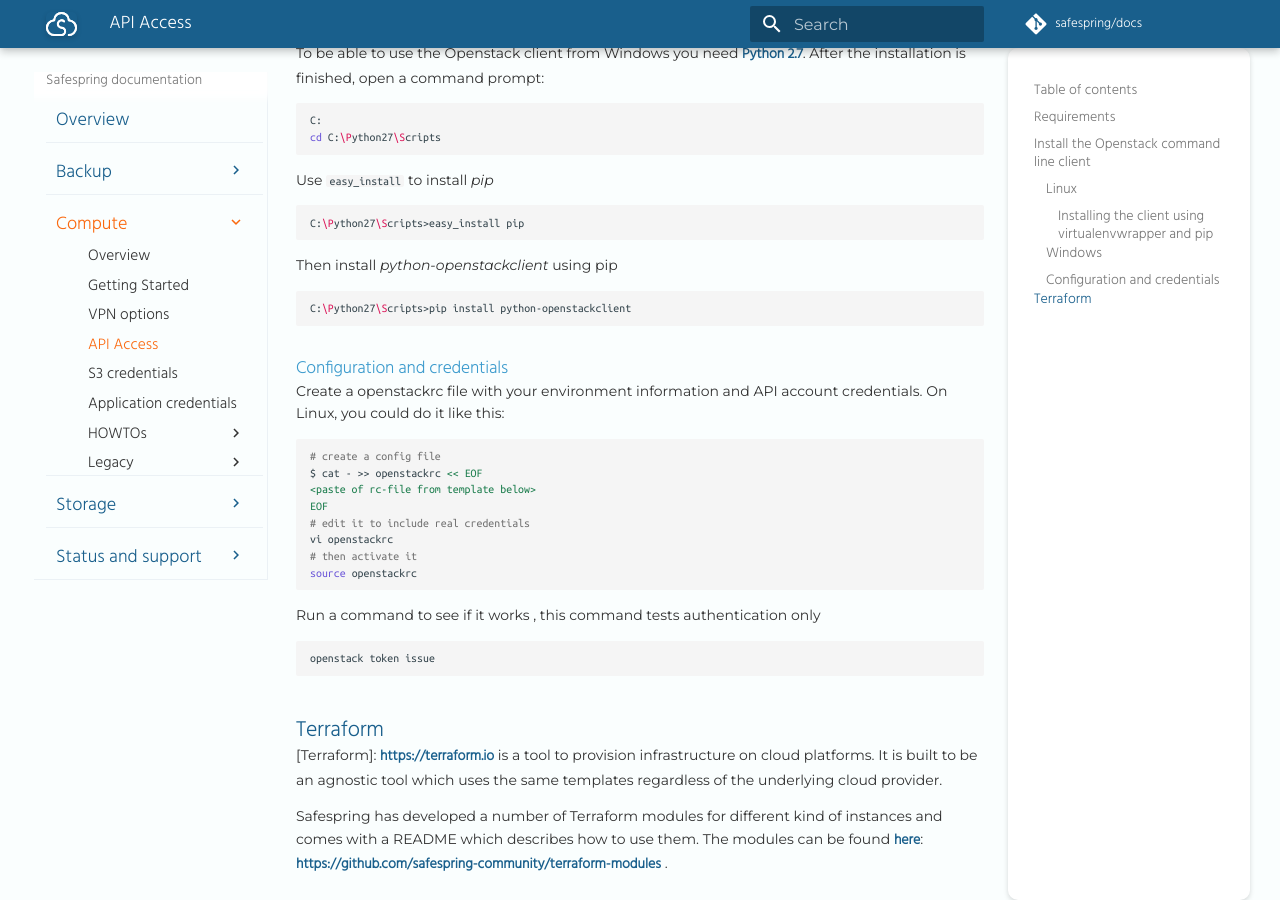
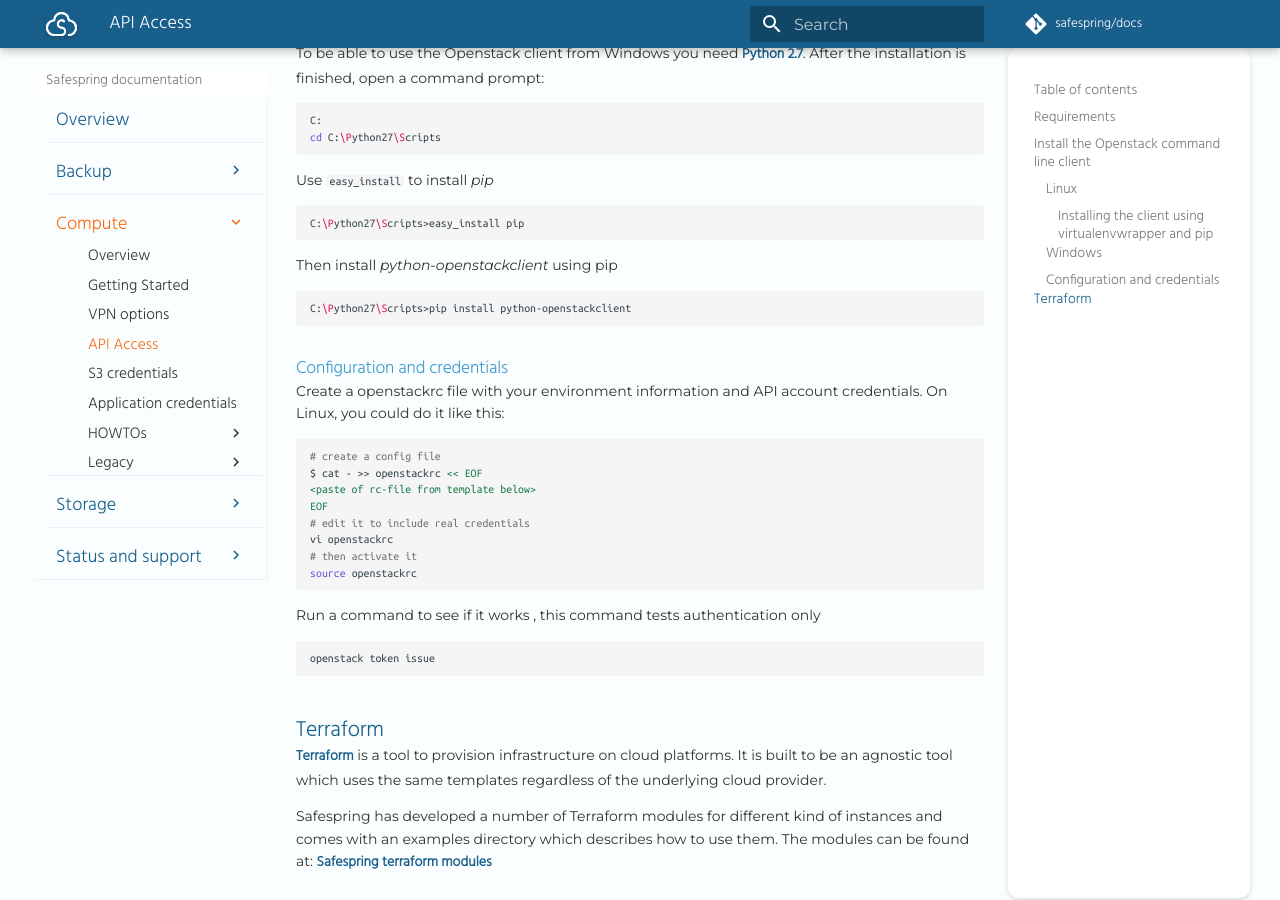
Before and after one commit to safespring/docs, an MkDocs documentation site: the page built from content/new/api.md, in a window 1280 px wide and 900 px high, scrolled down 1078 px. Built offline with MkDocs 1.6.1 and Material for MkDocs 9.7.7, drawn with Linux system fonts in a browser that asks for light colours; a script that is not in the unit is left out; comment, search, counter and statistics services are not loaded; old or Windows-style settings are respelled for this version of MkDocs.

Commit message:
Fixed broken link

````diff
--- a/content/new/api.md
+++ b/content/new/api.md
@@ -98,6 +97,9 @@
 ```
 
 ## Terraform
-[Terraform]: https://terraform.io is a tool to provision infrastructure on cloud platforms. It is built to be an agnostic tool which uses the same templates regardless of the underlying cloud provider.
+[Terraform] is a tool to provision infrastructure on cloud platforms. It is built to be an agnostic tool which uses the same templates regardless of the underlying cloud provider.
 
-Safespring has developed a number of Terraform modules for different kind of instances and comes with a README which describes how to use them. The modules can be found [here]: https://github.com/safespring-community/terraform-modules .
+Safespring has developed a number of Terraform modules for different kind of instances and comes with an examples directory which describes how to use them. The modules can be found at: [Safespring terraform modules]
+[Python 2.7]: https://www.python.org/downloads/
+[Terraform]: https://www.terraform.io
+[Safespring terraform modules]: https://github.com/safespring-community/terraform-modules
````
Also changed, not shown: other parts of content/new/api.md (+0 -1 lines).
